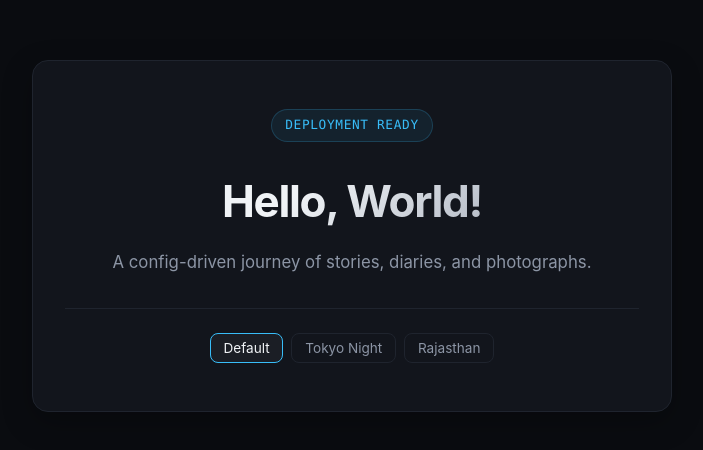
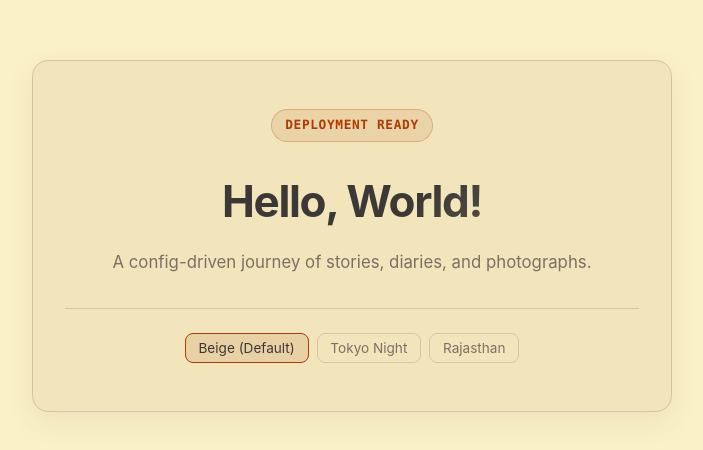
Before and after one commit to yattew/personal-blog, a plain HTML site: page index.html in a window 1280 px wide. Shown: the part 164-614 px from the top of the page, without its empty margins (288-991 px from the left). Drawn offline with Linux system fonts and the light colour scheme.

Commit message:
theme: update default theme to warm beige gruvbox palette

```diff
--- a/config.js
+++ b/config.js
@@ -10,14 +10,15 @@ export const siteConfig = {
   // Theme palettes designed for dynamic context switching
   themes: {
     default: {
-      name: "Default Minimal",
+      name: "Gruvbox Beige",
       colors: {
-        bg: "#0a0c10",
-        surface: "#12151c",
-        text: "#f0f3f6",
-        muted: "#8c95a5",
-        accent: "#38bdf8",
-        border: "#1f242e"
+        bg: "#fbf1c7",
+        surface: "#f2e5bc",
+        text: "#3c3836",
+        muted: "#7c6f64",
+        accent: "#af3a03",
+        border: "#d5c4a1",
+        shadow: "0 10px 30px rgba(60, 56, 54, 0.08)"
       }
     },
     japan: {
@@ -28,7 +29,8 @@ export const siteConfig = {
         text: "#f5f6fa",
         muted: "#868eae",
         accent: "#f43f5e",
-        border: "#202444"
+        border: "#202444",
+        shadow: "0 10px 30px rgba(0, 0, 0, 0.5)"
       }
     },
     rajasthan: {
@@ -39,7 +41,8 @@ export const siteConfig = {
         text: "#faf4ed",
         muted: "#a89b8c",
         accent: "#e07a2d",
-        border: "#382e24"
+        border: "#382e24",
+        shadow: "0 10px 30px rgba(0, 0, 0, 0.5)"
       }
     }
   }
--- a/css/style.css
+++ b/css/style.css
@@ -1,10 +1,11 @@
 :root {
-  --bg: #0a0c10;
-  --surface: #12151c;
-  --text: #f0f3f6;
-  --muted: #8c95a5;
-  --accent: #38bdf8;
-  --border: #1f242e;
+  --bg: #fbf1c7;
+  --surface: #f2e5bc;
+  --text: #3c3836;
+  --muted: #7c6f64;
+  --accent: #af3a03;
+  --border: #d5c4a1;
+  --shadow: 0 10px 30px rgba(60, 56, 54, 0.08);
 
   --font-sans: -apple-system, BlinkMacSystemFont, "Segoe UI", Roboto, "Helvetica Neue", Arial, sans-serif;
   --font-mono: ui-monospace, SFMono-Regular, "SF Mono", Menlo, Consolas, monospace;
@@ -38,8 +39,8 @@ body {
   background: var(--surface);
   border: 1px solid var(--border);
   border-radius: 16px;
-  box-shadow: 0 10px 30px rgba(0, 0, 0, 0.25);
-  transition: background-color 0.4s ease, border-color 0.4s ease;
+  box-shadow: var(--shadow);
+  transition: background-color 0.4s ease, border-color 0.4s ease, box-shadow 0.4s ease;
 }
 
 .badge {
@@ -47,14 +48,15 @@ body {
   padding: 0.35rem 0.85rem;
   font-size: 0.8rem;
   font-family: var(--font-mono);
-  font-weight: 500;
+  font-weight: 600;
   color: var(--accent);
-  background: rgba(56, 189, 248, 0.08);
-  border: 1px solid rgba(56, 189, 248, 0.2);
+  background: color-mix(in srgb, var(--accent) 10%, transparent);
+  border: 1px solid color-mix(in srgb, var(--accent) 25%, transparent);
   border-radius: 9999px;
   margin-bottom: 1.5rem;
   letter-spacing: 0.05em;
   text-transform: uppercase;
+  transition: color 0.4s ease, background-color 0.4s ease, border-color 0.4s ease;
 }
 
 h1 {
@@ -62,15 +64,18 @@ h1 {
   font-weight: 700;
   letter-spacing: -0.03em;
   margin-bottom: 0.75rem;
-  background: linear-gradient(135deg, var(--text) 40%, var(--muted) 100%);
+  color: var(--text);
+  background: linear-gradient(135deg, var(--text) 60%, var(--muted) 100%);
   -webkit-background-clip: text;
   -webkit-text-fill-color: transparent;
+  transition: color 0.4s ease;
 }
 
 p.subtitle {
   color: var(--muted);
   font-size: 1.05rem;
   margin-bottom: 2rem;
+  transition: color 0.4s ease;
 }
 
 .theme-preview {
@@ -80,6 +85,7 @@ p.subtitle {
   gap: 0.5rem;
   padding-top: 1.5rem;
   border-top: 1px solid var(--border);
+  transition: border-color 0.4s ease;
 }
 
 .theme-btn {
@@ -102,5 +108,5 @@ p.subtitle {
 .theme-btn.active {
   color: var(--text);
   border-color: var(--accent);
-  background: rgba(255, 255, 255, 0.04);
+  background: color-mix(in srgb, var(--accent) 12%, transparent);
 }
--- a/index.html
+++ b/index.html
@@ -13,7 +13,7 @@
     <p class="subtitle">A config-driven journey of stories, diaries, and photographs.</p>
 
     <div class="theme-preview">
-      <button class="theme-btn active" data-theme="default">Default</button>
+      <button class="theme-btn active" data-theme="default">Beige (Default)</button>
       <button class="theme-btn" data-theme="japan">Tokyo Night</button>
       <button class="theme-btn" data-theme="rajasthan">Rajasthan</button>
     </div>
```
